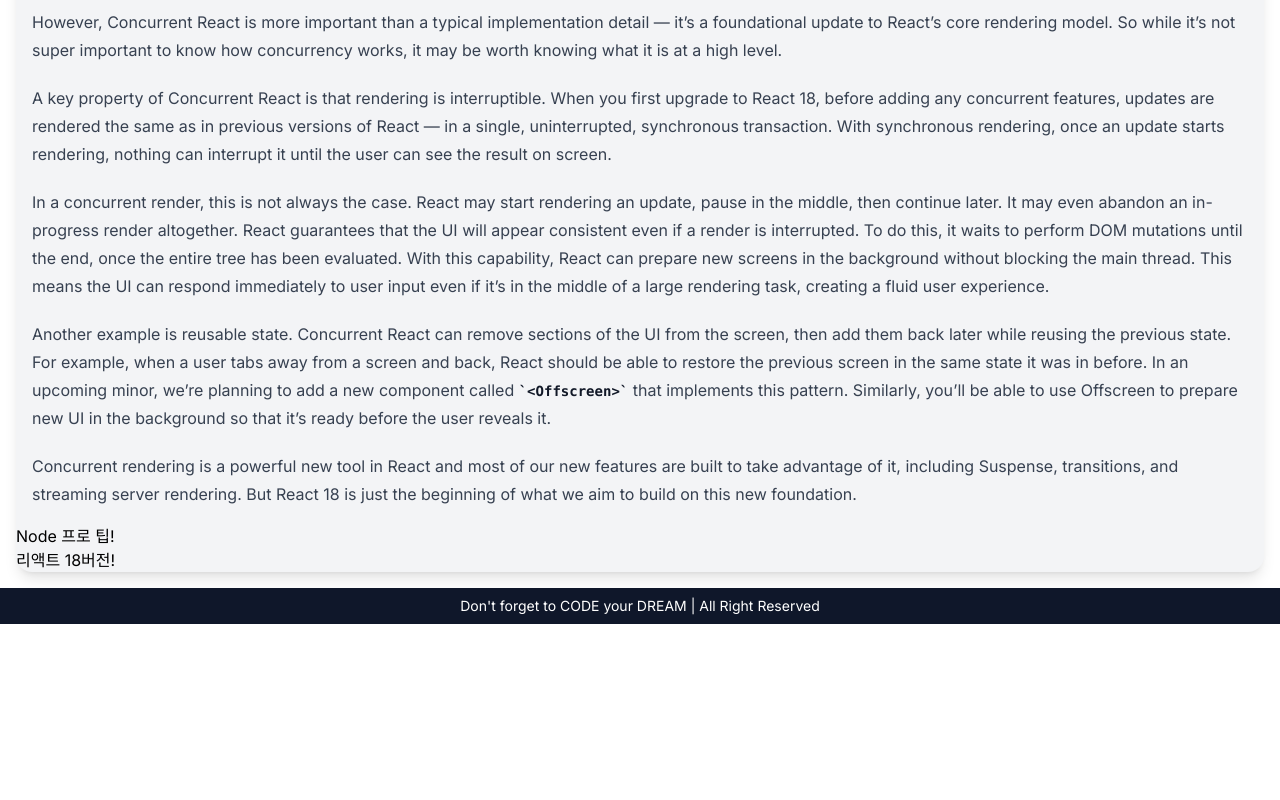
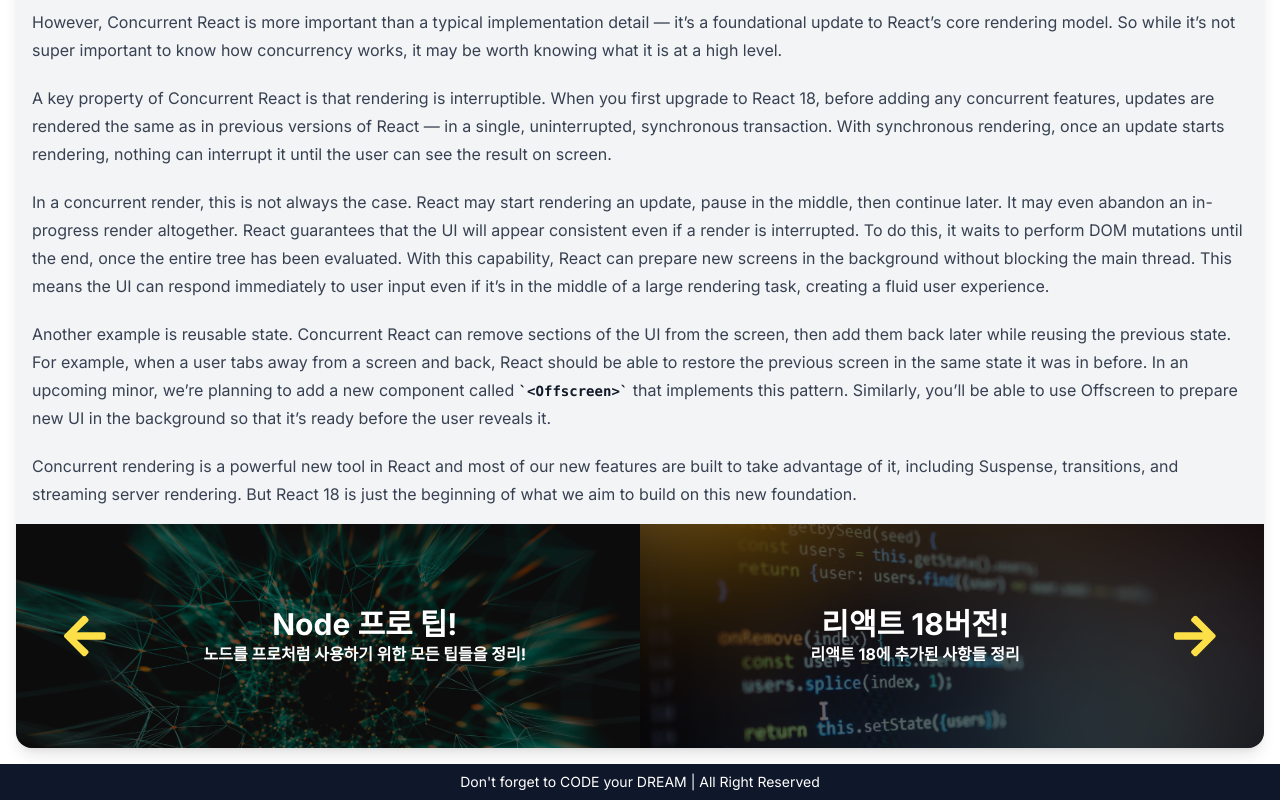
Before and after one commit to NOHHYUNGBIN/next-blog, a Next.js app: page /posts/best-react-practices in a window 1280 px wide. Shown: the part 2481-3281 px from the top of the page. Before the commit the page ends 3105 px from the top, so only its background shows below. Built offline with nearby package versions, Linux system fonts and the light colour scheme.

Commit message:
이전,다음포스트 컴포넌트 구현

```diff
--- /dev/null
+++ b/src/app/components/AdjacentPostCard.tsx
@@ -0,0 +1,36 @@
+"use client";
+import { Post } from "@/service/posts";
+import Image from "next/image";
+import Link from "next/link";
+import React from "react";
+import { FaArrowLeft, FaArrowRight } from "react-icons/fa";
+type Props = {
+  post: Post;
+  type: "prev" | "next";
+};
+export default function AdjacentPostCard({
+  post: { path, title, description },
+  type,
+}: Props) {
+  const ICON_CLASS =
+    "text-5xl m-4 text-yellow-300 transition-all group-hover:text-6xl";
+  return (
+    <Link href={`/posts/${path}`} className="relative w-full bg-black max-h-56">
+      <Image
+        className="w-full opacity-40"
+        src={`/images/posts/${path}.png`}
+        alt={title}
+        width={150}
+        height={100}
+      />
+      <div className="group absolute top-1/2 left-1/2 -translate-x-1/2 -translate-y-1/2 w-full flex justify-around items-center text-white px-8">
+        {type === "prev" && <FaArrowLeft className={ICON_CLASS} />}
+        <div className="w-full text-center">
+          <h3 className="text-3xl font-bold">{title}</h3>
+          <p className="font-bold">{description}</p>
+        </div>
+        {type === "next" && <FaArrowRight className={ICON_CLASS} />}
+      </div>
+    </Link>
+  );
+}
--- a/src/app/posts/[slug]/page.tsx
+++ b/src/app/posts/[slug]/page.tsx
@@ -2,6 +2,7 @@
 import PostContent from "@/app/components/PostContent";
 import Image from "next/image";
 import React from "react";
+import AdjacentPostCard from "@/app/components/AdjacentPostCard";
 
 type Props = {
   params: {
@@ -21,9 +22,9 @@
         height={420}
       />
       <PostContent post={post} />
-      <section>
-        {prev && <p>{prev.title}</p>}
-        {next && <p>{next.title}</p>}
+      <section className="flex shadow-md">
+        {prev && <AdjacentPostCard post={prev} type="prev" />}
+        {next && <AdjacentPostCard post={next} type="next" />}
       </section>
     </article>
   );
```
